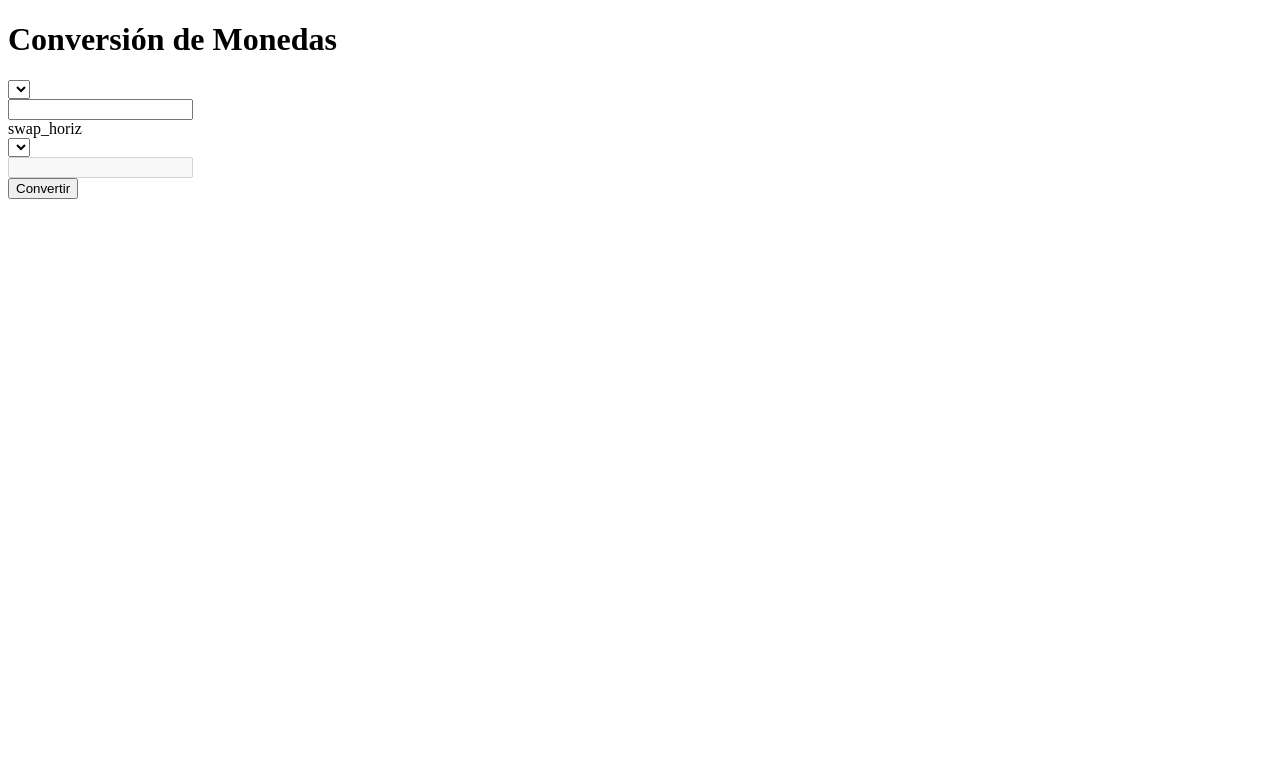
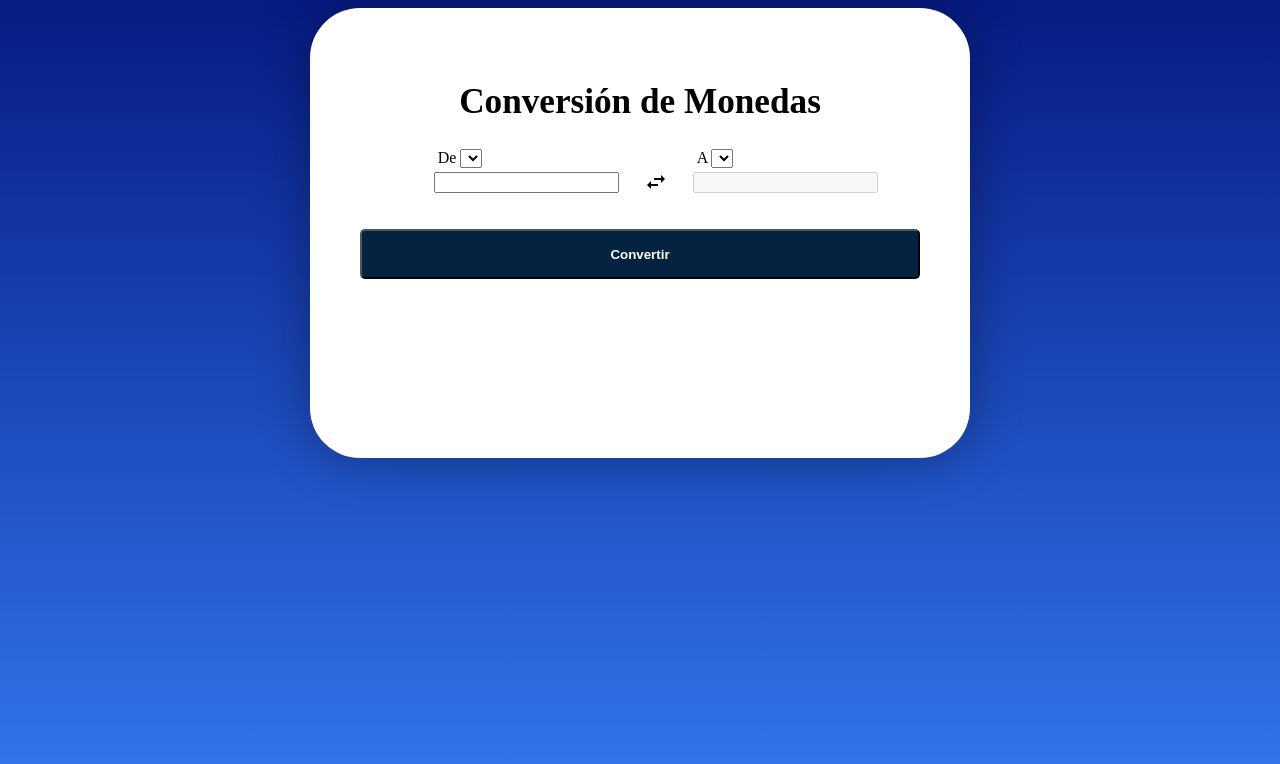
Before and after one commit to Suaguer88/conversor-m, a plain HTML site: page index.html in a window 1280 px wide. Drawn offline with nearby package versions, Linux system fonts and the light colour scheme.

Commit message:
12082023

```diff
--- a/css/style.css
+++ b/css/style.css
@@ -0,0 +1,50 @@
+body{
+    height: 100vh;
+    display: flex;
+    justify-content: center;
+    overflow: hidden;
+    background-image: linear-gradient(to bottom, #061b84, #347af2);
+}
+
+.container{
+    background-color: #fff;
+    width: 560px;
+    height: 350px;
+    border-radius: 50px;
+    padding: 50px;
+    box-shadow: 0 0 50px rgba(6, 6, 6, 0.344);
+}
+
+.title{
+    text-align: center;
+    font-size: 2.2rem;
+}
+
+main{
+   display: flex;
+   flex-direction: row;
+   justify-content: center;
+   margin-left: 2rem;
+}
+
+.options{
+    padding: 2%;
+    width: 100px;
+}
+
+.result{
+    width: 100%;
+    text-align: center;
+    border-radius: 5px;
+    background-color: #042340;
+    cursor: pointer;
+    height: 50px;
+    color: #fff;
+    font-weight: bold;
+    margin-top: 10px;
+}
+
+.swap{
+    cursor: pointer;
+    padding: 25px;
+}
--- a/index.html
+++ b/index.html
@@ -5,7 +5,7 @@
     <meta name="viewport" content="width=device-width, initial-scale=1.0">
     <title>Conversión de Monedas</title>
     <link rel="stylesheet" href="/css/style.css">
-    <link rel="stylesheet" href="https://fonts.googleapis.com/css2?family=Material+Symbols+Outlined:opsz,wght,FILL,GRAD@20..48,100..700,0..1,-50..200" />
+    <link rel="stylesheet" href="https://fonts.googleapis.com/css2?family=Material+Icons" />
 </head>
 <body>
     <div class="container">
@@ -16,7 +16,7 @@
         </div>
         <main>
             <div class="initial">
-                <div class="options">
+                <div class="options">De
                     <select name="" id="">
 
                     </select>
@@ -29,7 +29,7 @@
                 swap_horiz
             </span>
             <div class="target">
-                <div class="options">
+                <div class="options">A
                     <select name="" id=""></select>
                 </div>
                 <div class="input">
--- a/js/app.js
+++ b/js/app.js
@@ -0,0 +1,11 @@
+//Declarar variables para capturar la información
+
+let rate1 = document.querySelector('.rate1');
+let rate2 = document.querySelector('.rate2');
+let reslutBtn = document.querySelector('.result');
+let selects = document.querySelectorAll('.options select')
+
+let sel1 = selects[0];
+let sel2 = selects[1];
+
+let inputs = document.querySelectorAll('.input input');
```
